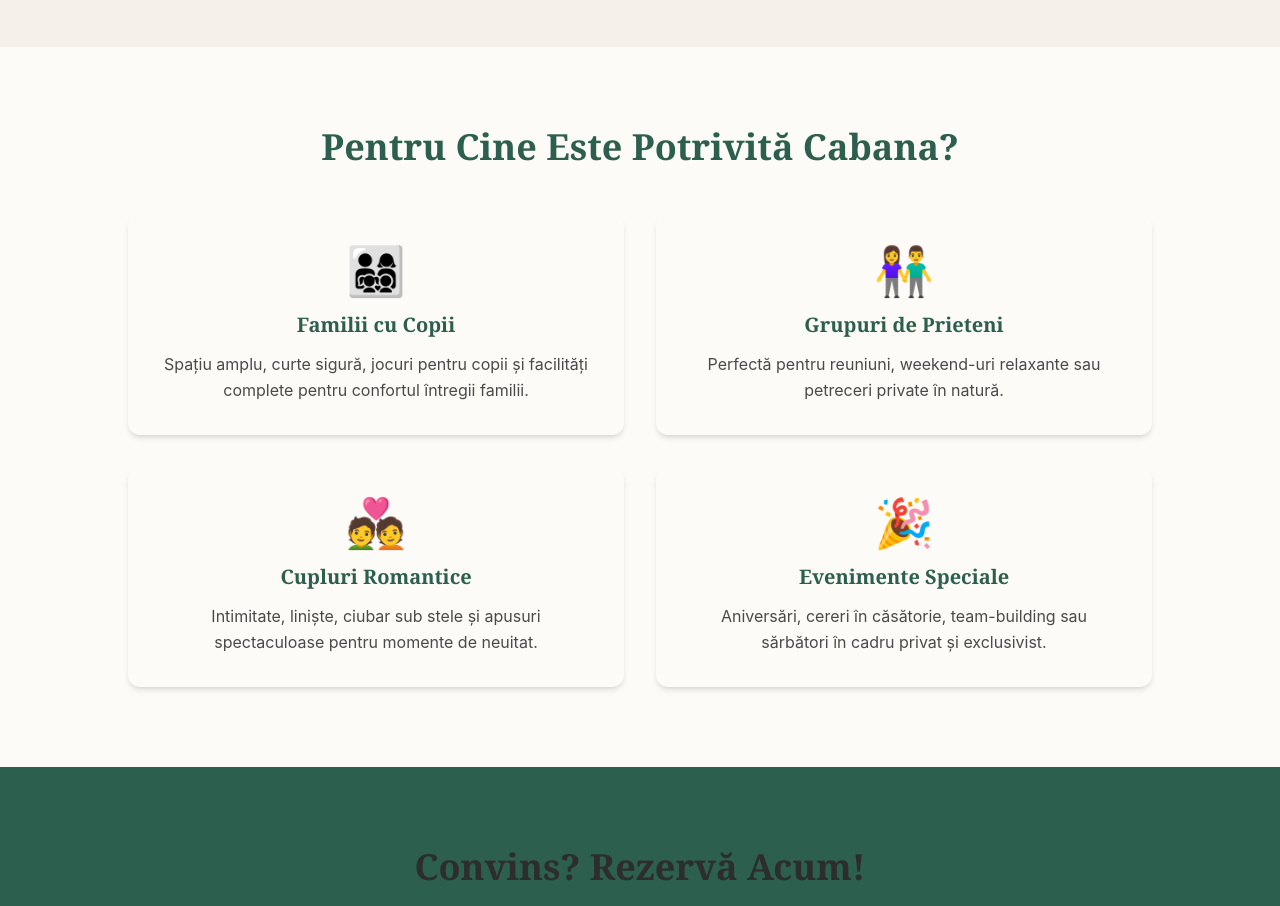
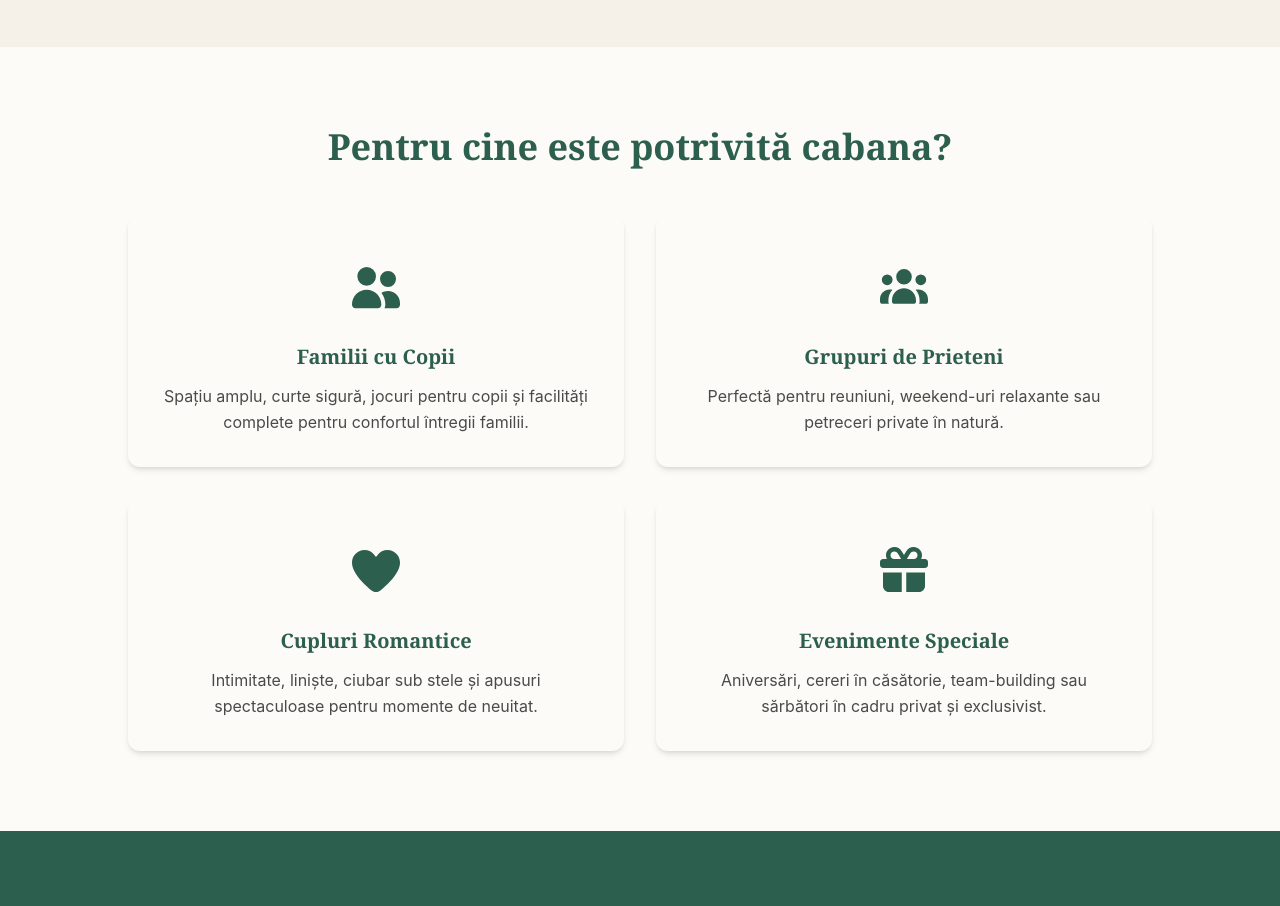
Before and after one commit to danieloprician/wanderlust-new, a Next.js app: page /cabana in a window 1280 px wide. Shown: the part 2820-3726 px from the top of the page. Built offline with nearby package versions, Linux system fonts and the light colour scheme; no server answers.

Commit message:
work in progress

```diff
--- a/app/(site)/cabana/page.tsx
+++ b/app/(site)/cabana/page.tsx
@@ -3,6 +3,8 @@ import Image from 'next/image';
 import Link from 'next/link';
 import { generatePageMetadata, siteConfig } from '@/lib/seo/config';
 import { JsonLd, generateBreadcrumbSchema, generateWebPageSchema } from '@/lib/seo/schema';
+import { FontAwesomeIcon } from '@fortawesome/react-fontawesome';
+import { faUserGroup, faUsers, faHeart, faGift, faCheck } from '@fortawesome/free-solid-svg-icons';
 
 export const metadata: Metadata = generatePageMetadata({
   title: 'Despre Cabană - Dotări, Facilități și Poveste',
@@ -120,7 +122,7 @@ export default function CabanaPage() {
               <div key={index} className="card p-6">
                 <h3 className="text-xl font-semibold text-primary mb-4 flex items-center gap-2">
                   <span className="inline-flex items-center justify-center w-8 h-8 rounded-full bg-primary/10 text-primary">
-                    ✓
+                    <FontAwesomeIcon icon={faCheck} className="w-4 h-4" />
                   </span>
                   {section.category}
                 </h3>
@@ -214,11 +216,13 @@ export default function CabanaPage() {
       <section className="section bg-surface">
         <div className="container-custom">
           <h2 className="text-3xl md:text-4xl font-serif font-bold text-primary mb-12 text-center">
-            Pentru Cine Este Potrivită Cabana?
+            Pentru cine este potrivită cabana?
           </h2>
           <div className="grid md:grid-cols-2 gap-8 max-w-5xl mx-auto">
             <div className="card p-8 text-center">
-              <div className="text-5xl mb-4">👨‍👩‍👧‍👦</div>
+              <div className="inline-flex items-center justify-center w-20 h-20 mb-4 text-primary">
+                <FontAwesomeIcon icon={faUserGroup} className="w-12 h-12" />
+              </div>
               <h3 className="text-xl font-semibold text-primary mb-3">Familii cu Copii</h3>
               <p className="text-text-light">
                 Spațiu amplu, curte sigură, jocuri pentru copii și facilități complete pentru
@@ -226,14 +230,18 @@ export default function CabanaPage() {
               </p>
             </div>
             <div className="card p-8 text-center">
-              <div className="text-5xl mb-4">👫</div>
+              <div className="inline-flex items-center justify-center w-20 h-20 mb-4 text-primary">
+                <FontAwesomeIcon icon={faUsers} className="w-12 h-12" />
+              </div>
               <h3 className="text-xl font-semibold text-primary mb-3">Grupuri de Prieteni</h3>
               <p className="text-text-light">
                 Perfectă pentru reuniuni, weekend-uri relaxante sau petreceri private în natură.
               </p>
             </div>
             <div className="card p-8 text-center">
-              <div className="text-5xl mb-4">💑</div>
+              <div className="inline-flex items-center justify-center w-20 h-20 mb-4 text-primary">
+                <FontAwesomeIcon icon={faHeart} className="w-12 h-12" />
+              </div>
               <h3 className="text-xl font-semibold text-primary mb-3">Cupluri Romantice</h3>
               <p className="text-text-light">
                 Intimitate, liniște, ciubar sub stele și apusuri spectaculoase pentru momente de
@@ -241,7 +249,9 @@ export default function CabanaPage() {
               </p>
             </div>
             <div className="card p-8 text-center">
-              <div className="text-5xl mb-4">🎉</div>
+              <div className="inline-flex items-center justify-center w-20 h-20 mb-4 text-primary">
+                <FontAwesomeIcon icon={faGift} className="w-12 h-12" />
+              </div>
               <h3 className="text-xl font-semibold text-primary mb-3">Evenimente Speciale</h3>
               <p className="text-text-light">
                 Aniversări, cereri în căsătorie, team-building sau sărbători în cadru privat și
@@ -256,7 +266,7 @@ export default function CabanaPage() {
       <section className="section bg-primary text-white">
         <div className="container-custom text-center">
           <h2 className="text-3xl md:text-4xl font-serif font-bold mb-4">
-            Convins? Rezervă Acum!
+            Convins? Rezervă acum!
           </h2>
           <p className="text-lg md:text-xl text-white/90 mb-8 max-w-2xl mx-auto">
             Nu lăsa pe altcineva să îți ia weekendul perfect. Verifică disponibilitatea și
```
